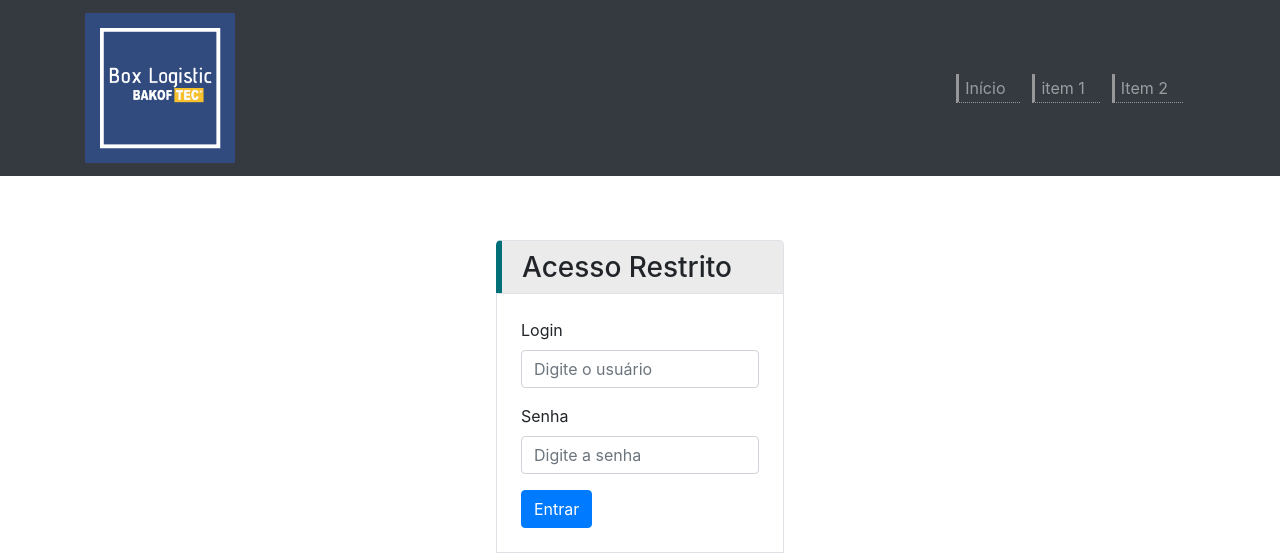
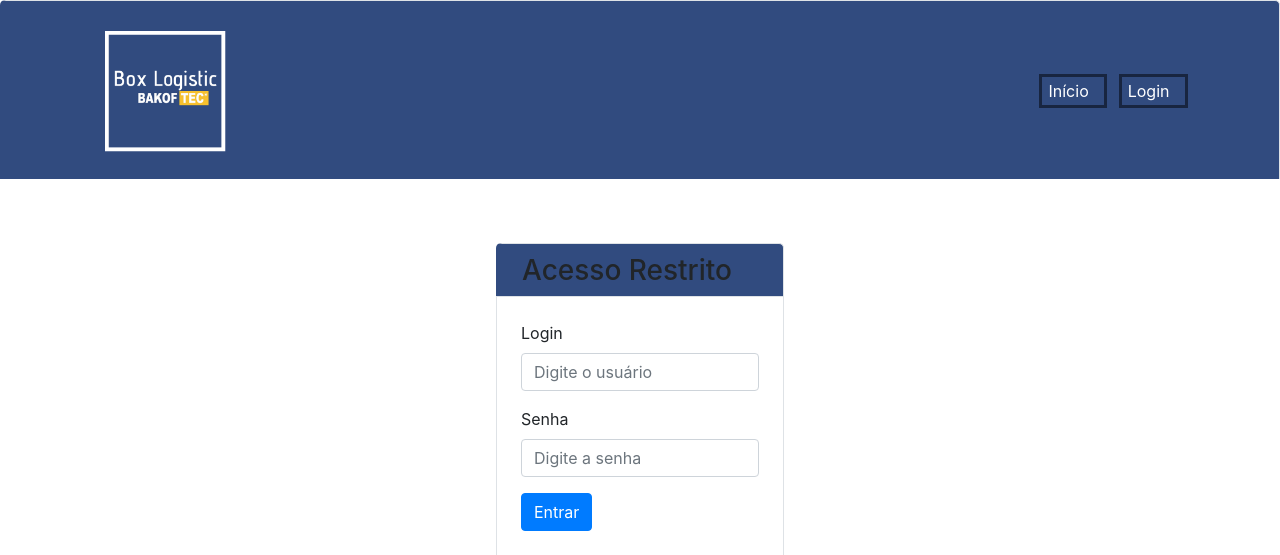
Before and after one commit to guerrasao/Equipe6-Hackathon-FW-2019, a PHP site: page /login.php in a window 1280 px wide. Shown: the top 555 px of the page. Run offline with PHP 8.4, Linux system fonts and the light colour scheme; some libraries are stand-ins or nearby versions.

Commit message:
front-index

```diff
--- a/cabecalho/cabecalho.php
+++ b/cabecalho/cabecalho.php
@@ -19,10 +19,10 @@
 </head>
 <body>
     <header>
-        <nav id="menu" class="navbar navbar-expand-md bg-dark navbar-dark">
+        <nav id="menu" class="navbar navbar-expand-md cabecalho-box">
           <div class="container">
             <!--Logo -->
-            <a href="#" class="navbar-brand">
+            <a href="#" class="navbar-brand logo-menu">
                 <img src="img/logobakof.png" width="150px" height="auto">
             </a>
             <!-- Botão mostrar menu -->
@@ -31,15 +31,13 @@
             </button>
             <!-- Itens do menu -->
             <div id="links" class="collapse navbar-collapse justify-content-end">
-              <ul class="navbar-nav">
+              <ul class="navbar-nav color-white">
                 <li class="nav-item">
                   <a href="index.php" class="nav-link" data-scroll> Início </a>
                 </li>
+
                 <li class="nav-item">
-                  <a href="1.php" class="nav-link"  data-scroll> item 1 </a>
-                </li>
-                <li class="nav-item">
-                  <a href="login.php" class="nav-link"  data-scroll> Item 2 </a>
+                  <a href="login.php" class="nav-link"  data-scroll> Login </a>
                 </li>
               </ul>
             </div>
--- a/css/estilo.css
+++ b/css/estilo.css
@@ -6,15 +6,25 @@
 .box{
     width: 33%;
 }
+.color-white li a{
+    color: white;
+}
+.logo-menu{
+    max-width:5%;
+    max-height:5%;
+    width: auto;
+    height: auto;
+
+}
 
 .cabecalho-box{
-    border-left: 6px solid #006f77;
+    border-left: 6px solid #314B7F;
     border-top: 1px solid #dee2e6 !important;
     border-right: 1px solid #dee2e6 !important;
     padding-bottom: 8px;
     padding-top: 10px;
     padding-left: 20px;
-    background-color: #ebebeb;
+    background-color: 	#314B7F;
     -webkit-border-top-left-radius: 5px;
     -webkit-border-top-right-radius: 5px;
     -moz-border-radius-topleft: 5px;
@@ -38,16 +48,19 @@
 /* regras ativas para display maior que 1000px */
 @media(min-width: 1000px){
     #links .nav-link{
-        border-left: 3px solid #979797;
+        border-left: 3px solid #182540;
+        border-right: 3px solid #182540;
+        border-top: 3px solid #182540;
+        border-bottom: 3px solid #182540;
         padding-left: 6px;
         padding-right: 15px;
         margin-right: 12px;
-        border-bottom: 1px dotted #979797 !important;
         line-height: 12px;
     }
     #links .nav-link:hover{
-        background-color: #313131;
+        background-color: #182540;
     }
+
     .md-100{
         height: 76vh;
     }
```
Also changed, not shown: index.php (+15 -15 lines), img/first-roll-bar.jpg (added).
